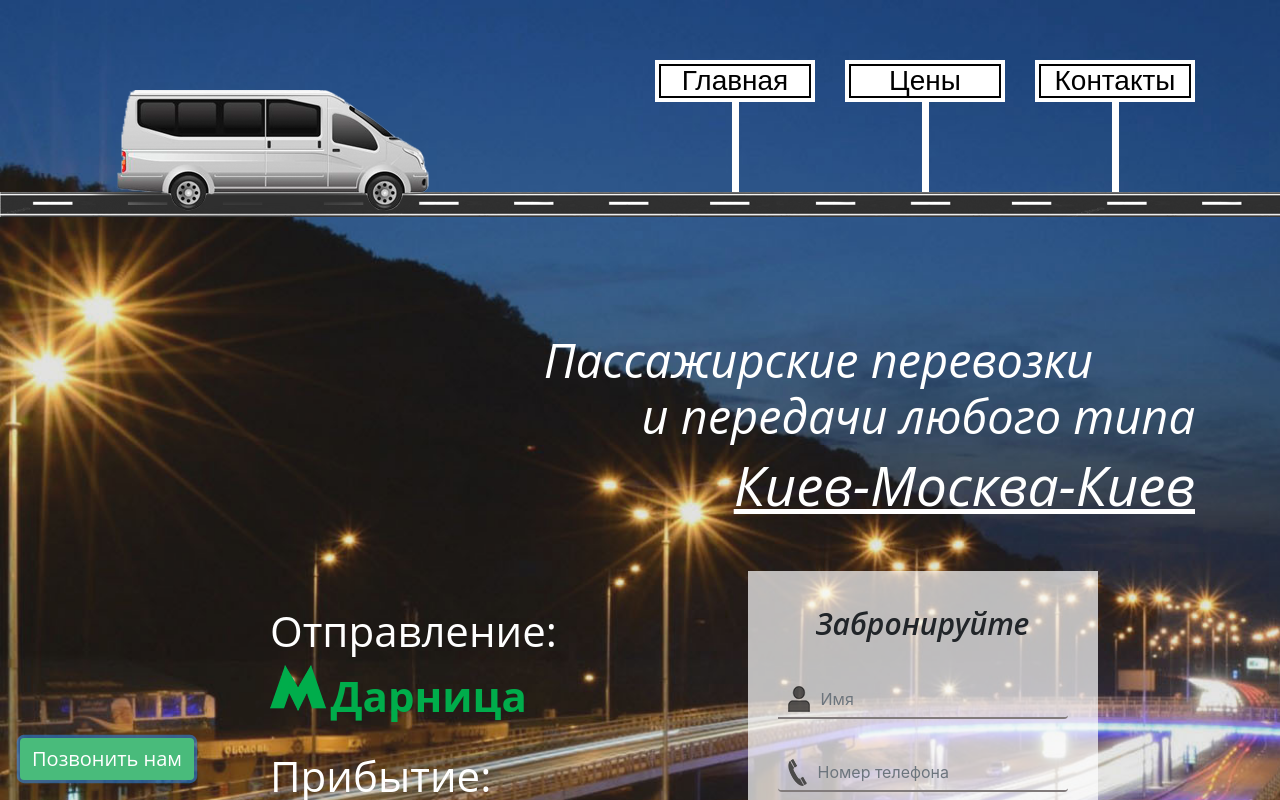
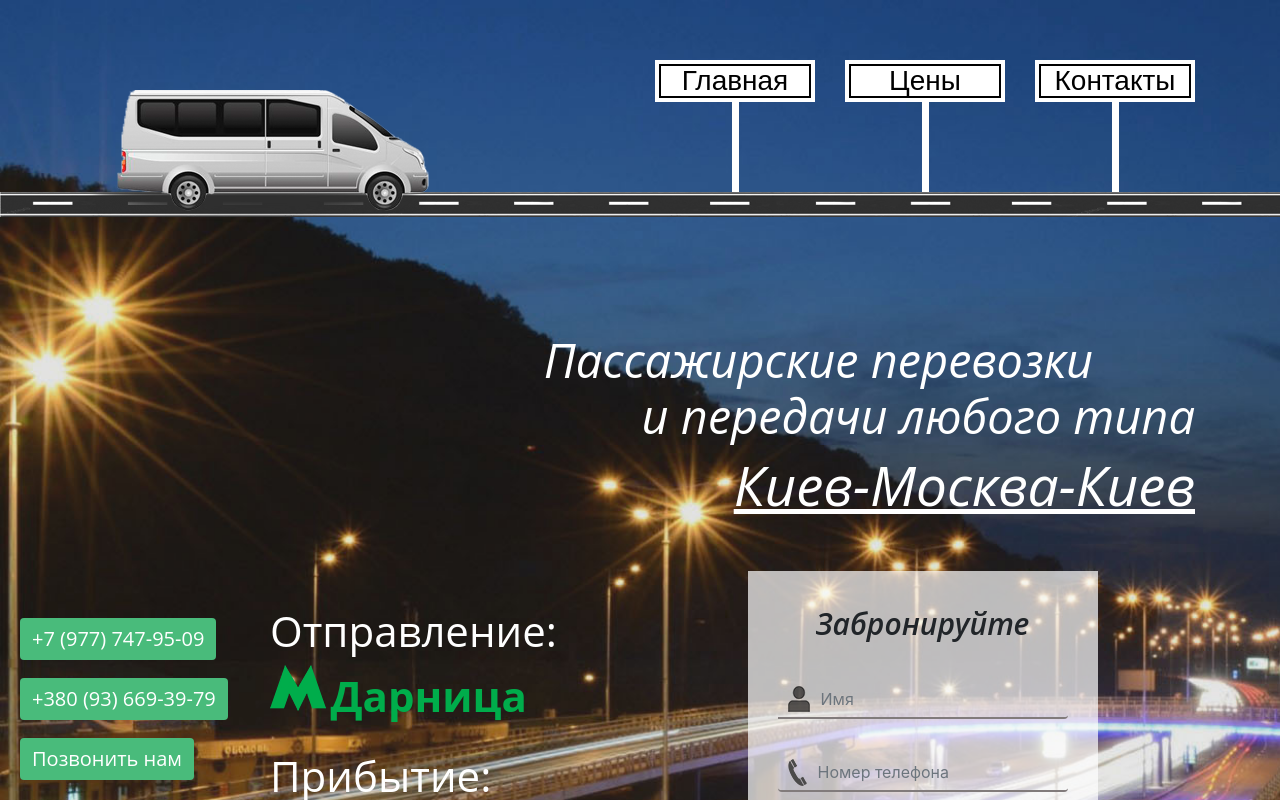
Before and after one commit to fetsroman/passenger_transportation, a plain HTML site: page index.html in a window 1280 px wide. Both pictures are taken after a click on the button "Позвонить нам". Shown: the top 800 px of the page. Drawn offline with nearby package versions, Linux system fonts and the light colour scheme.

Commit message:
Add toggle and fixes

```diff
--- a/index.html
+++ b/index.html
@@ -5,10 +5,12 @@
     <meta name="viewport" content="width=device-width, initial-scale=1.0">
     <link rel="stylesheet" href="main.css">
     <link rel="stylesheet" href="https://stackpath.bootstrapcdn.com/bootstrap/4.5.2/css/bootstrap.min.css" integrity="sha384-JcKb8q3iqJ61gNV9KGb8thSsNjpSL0n8PARn9HuZOnIxN0hoP+VmmDGMN5t9UJ0Z" crossorigin="anonymous">
-    <title>Document</title>
+    <title>Киев-Москва-Киев</title>
 </head>
 <body>
-    <button class="btn btn-primary btn-call-me">Позвонить нам</button>
+    <a href="tel:+7 (977) 747-95-09" class="btn-primary btn-call-me phone1">+7 (977) 747-95-09</a>
+    <a href="tel:+380 (93) 669-39-79" class="btn-primary btn-call-me phone2">+380 (93) 669-39-79</a>
+    <button class="btn btn-primary btn-call-me" data-on-off="false" id="anim-call-btn">Позвонить нам</button>
     <!-- Modal -->
     <div class="modal fade" id="Modal" tabindex="-1" aria-labelledby="exampleModalLabel" aria-hidden="true">
       <div class="modal-dialog">
@@ -290,7 +292,7 @@
         </div>
     </footer>
 
-    <script src="https://code.jquery.com/jquery-3.5.1.slim.min.js" integrity="sha384-DfXdz2htPH0lsSSs5nCTpuj/zy4C+OGpamoFVy38MVBnE+IbbVYUew+OrCXaRkfj" crossorigin="anonymous"></script>
+    <script src="https://code.jquery.com/jquery-3.5.1.js" integrity="sha256-QWo7LDvxbWT2tbbQ97B53yJnYU3WhH/C8ycbRAkjPDc=" crossorigin="anonymous"></script>
     <script src="https://cdn.jsdelivr.net/npm/popper.js@1.16.1/dist/umd/popper.min.js" integrity="sha384-9/reFTGAW83EW2RDu2S0VKaIzap3H66lZH81PoYlFhbGU+6BZp6G7niu735Sk7lN" crossorigin="anonymous"></script>
     <script src="https://stackpath.bootstrapcdn.com/bootstrap/4.5.2/js/bootstrap.min.js" integrity="sha384-B4gt1jrGC7Jh4AgTPSdUtOBvfO8shuf57BaghqFfPlYxofvL8/KUEfYiJOMMV+rV" crossorigin="anonymous"></script>
 
--- a/main.css
+++ b/main.css
@@ -1,5 +1,10 @@
-body{
+html, body{
     overflow-x: hidden;
+}
+
+.btn:focus,.btn:active {
+    outline: none !important;
+    box-shadow: none !important;
 }
 
 a {
@@ -59,6 +64,39 @@ input[type="date"]::-webkit-calendar-picker-indicator {
     left: 0;
     z-index: 999;
     margin: 20px;
+    color: white !important;
+}
+
+.phone1 {
+    font-weight: 400;
+    text-align: center;
+    vertical-align: middle;
+    -webkit-user-select: none;
+    -moz-user-select: none;
+    -ms-user-select: none;
+    user-select: none;
+    padding: .375rem .75rem;
+    line-height: 1.5;
+    border-radius: .25rem;
+    transition: color .15s ease-in-out,background-color .15s ease-in-out,border-color .15s ease-in-out,box-shadow .15s ease-in-out;
+    display: none;
+    margin-bottom: 140px;
+}
+
+.phone2 {
+    font-weight: 400;
+    text-align: center;
+    vertical-align: middle;
+    -webkit-user-select: none;
+    -moz-user-select: none;
+    -ms-user-select: none;
+    user-select: none;
+    padding: .375rem .75rem;
+    line-height: 1.5;
+    border-radius: .25rem;
+    transition: color .15s ease-in-out,background-color .15s ease-in-out,border-color .15s ease-in-out,box-shadow .15s ease-in-out;
+    display: none;
+    margin-bottom: 80px;
 }
 
 /* NAV */
--- a/main.js
+++ b/main.js
@@ -1,4 +1,3 @@
-$(document).ready(function() {
 $('a[href^="#"]').on('click', function(event) {
     var target = $(this.getAttribute('href'));
     if( target.length ) {
@@ -8,4 +7,12 @@ $(document).ready(function() {
         }, 1000);
     }
 });
-})
+
+document.getElementById("anim-call-btn").onclick = function(){
+    mylogo.classList.toggle('fade');
+}
+
+$('#anim-call-btn').on('click', function() {
+    $(".phone1").toggle("show")
+    $(".phone2").toggle("show")
+});
```
Lines whose indentation alone changed are shown as unchanged.
